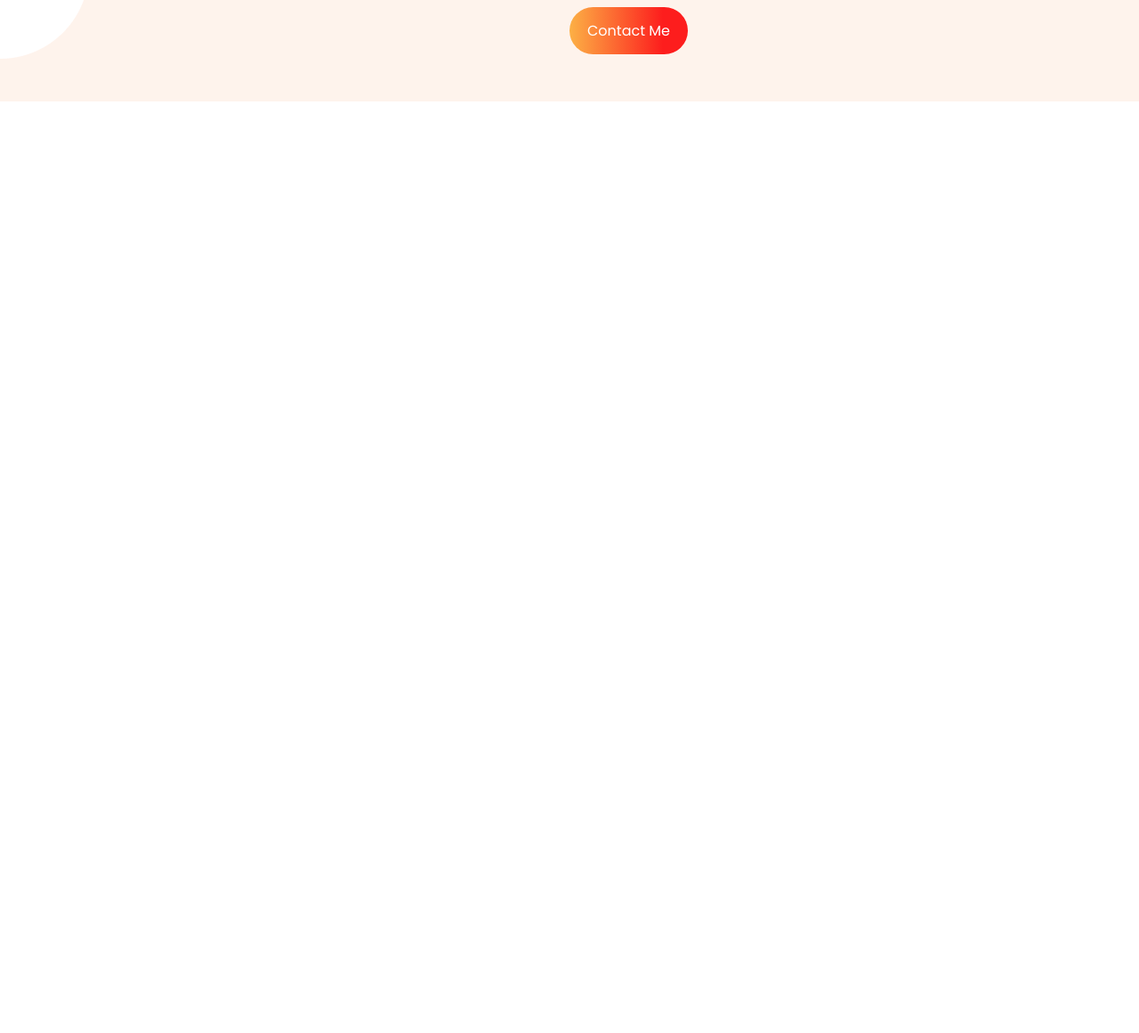
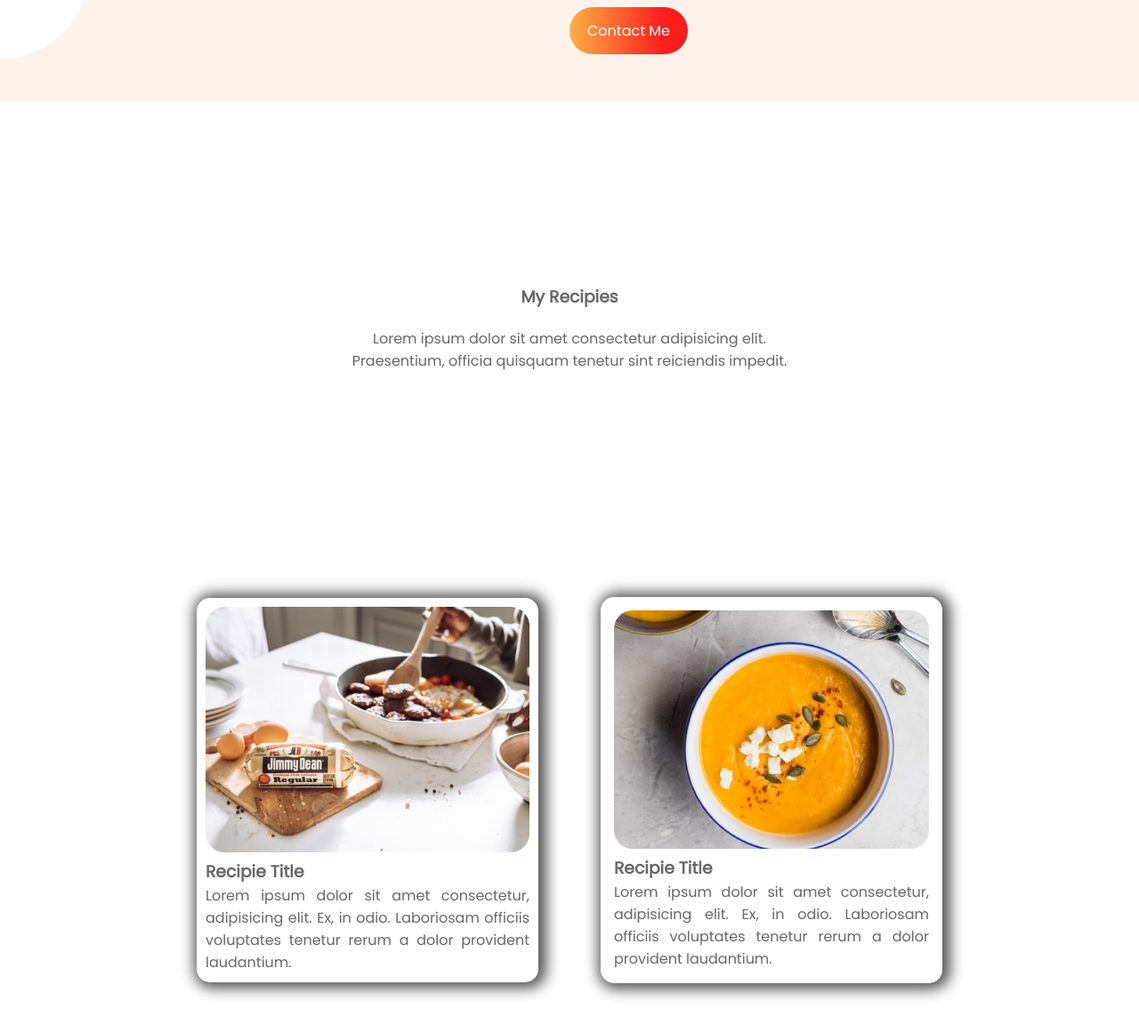
Before and after one commit to Shuvosarker4/healthy-eat, a plain HTML site: page index.html in a window 1280 px wide. Shown: the part 1286-2447 px from the top of the page at 89% size. Before the commit the page ends 1600 px from the top, so only its background shows below. Drawn offline with Linux system fonts and the light colour scheme.

Commit message:
card-added

```diff
--- a/index.html
+++ b/index.html
@@ -42,5 +42,24 @@
         </div>
     </section>
 
+    <div class="description">
+        <h3 class="recip"> My Recipies </h3>
+        <p class="recip-des">Lorem ipsum dolor sit amet consectetur adipisicing elit. <br> Praesentium, officia quisquam tenetur sint reiciendis impedit.</p>
+       </div>
+
+       <section class="card-parent">
+        <div class="card1">
+            <div><img class="card-image" src="./img/Project-Cover1.jpg" alt=""></div>
+            <h3 class="title"> Recipie Title </h3>
+            <p class="title-des">Lorem ipsum dolor sit amet consectetur, adipisicing elit. Ex, in odio. Laboriosam officiis voluptates tenetur rerum a dolor provident laudantium.</p>
+        </div>
+
+        <div class="card2">
+            <div><img class="card-image" src="./img/Project-Cover2.png" alt=""></div>
+            <h3 class="title"> Recipie Title </h3>
+            <p class="title-des" >Lorem ipsum dolor sit amet consectetur, adipisicing elit. Ex, in odio. Laboriosam officiis voluptates tenetur rerum a dolor provident laudantium.</p>
+        </div>
+       </section>
+
 </body>
 </html>
--- a/style.css
+++ b/style.css
@@ -5,6 +5,7 @@
 }
 body{
     font-family: 'Poppins', sans-serif;
+    color: #676767;
 }
 span{
     color: orange;
@@ -81,3 +82,47 @@ color: white;
     background-image: url(./img/background.png);
     background-repeat: no-repeat;
 }
+.description{
+    height: 20%;
+    width: 100%;
+    text-align: center;
+}
+.recip{
+    font-size: 600;
+    margin-bottom: 20px;
+    margin-top: 5px;
+}
+.recip-des{
+   font-size: 200;
+}
+
+.card1{
+    width: 30%;
+    margin-right: 70px;
+    background-color: #ffffff;
+    padding: 10px;
+    border-radius: 15px;
+    -webkit-box-shadow: 3px 1px 15px 6px rgba(0,0,0,0.67);
+box-shadow: 3px 1px 15px 6px rgba(0,0,0,0.67);
+}
+.card-image{
+    width: 100%;
+}
+.card2{
+    width: 30%;
+    background-color: #ffffffe;
+    padding: 15px;
+    border-radius: 15px;
+    -webkit-box-shadow: 3px 1px 15px 6px rgba(0,0,0,0.67);
+box-shadow: 3px 1px 15px 6px rgba(0,0,0,0.67);
+}
+
+.card-parent{
+    display: flex;
+    justify-content: center;
+    align-items: center;
+    margin-top: 70px;
+}
+.title-des{
+    text-align: justify;
+}
```
